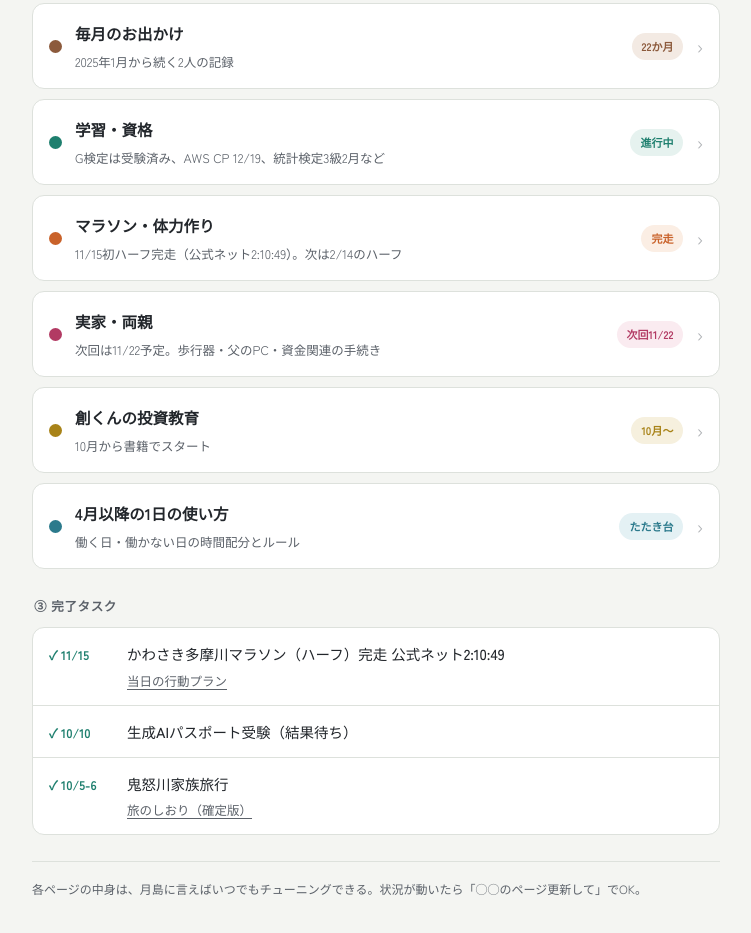
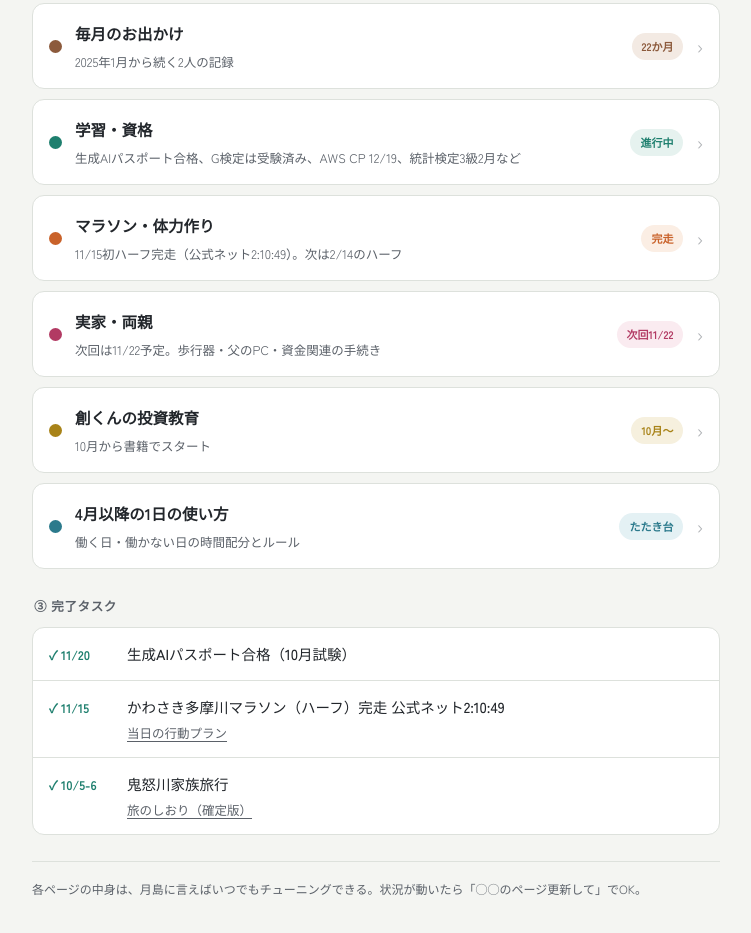
Before and after one commit to yoshifuminakamura-sketch/taro-hub, a plain HTML site: page index.html in a window 1280 px wide. Shown: the part 914-1847 px from the top of the page, without its empty margins (264-1015 px from the left). Drawn offline with Linux system fonts and the light colour scheme.

Commit message:
study/index: reflect Generative AI Passport pass (Oct exam, notified 11/20)
Co-Authored-By: Claude Sonnet 5.5 <noreply@anthropic.com>
Claude-Session: https://claude.ai/code/session_01PkAMoLCLEyi9sjy5ZgFazk

```diff
--- a/index.html
+++ b/index.html
@@ -133,7 +133,7 @@
     </a>
     <a class="topic-card cat study" href="study.html">
       <span class="dot"></span>
-      <span class="body"><h3>学習・資格</h3><p>G検定は受験済み、AWS CP 12/19、統計検定3級2月など</p></span>
+      <span class="body"><h3>学習・資格</h3><p>生成AIパスポート合格、G検定は受験済み、AWS CP 12/19、統計検定3級2月など</p></span>
       <span class="badge">進行中</span>
       <span class="chev">›</span>
     </a>
@@ -165,8 +165,8 @@
 
   <p class="section-title">③ 完了タスク</p>
   <div class="progress-list done">
+    <div class="item"><span class="d">11/20</span><span class="t">生成AIパスポート合格（10月試験）</span></div>
     <div class="item"><span class="d">11/15</span><span class="t">かわさき多摩川マラソン（ハーフ）完走 公式ネット2:10:49<a class="lnk" href="half-day.html">当日の行動プラン</a></span></div>
-    <div class="item"><span class="d">10/10</span><span class="t">生成AIパスポート受験（結果待ち）</span></div>
     <div class="item"><span class="d">10/5-6</span><span class="t">鬼怒川家族旅行<a class="lnk" href="https://drive.google.com/file/d/1cUhDplvkdKr8cM_BTptFqFk6xajglDxP/view" target="_blank" rel="noopener">旅のしおり（確定版）</a></span></div>
   </div>
 
```
Also changed, not shown: study.html (+1 -1 lines).
